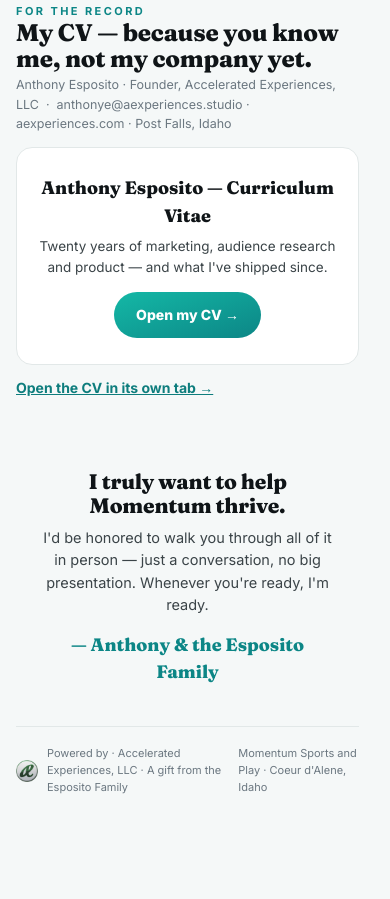
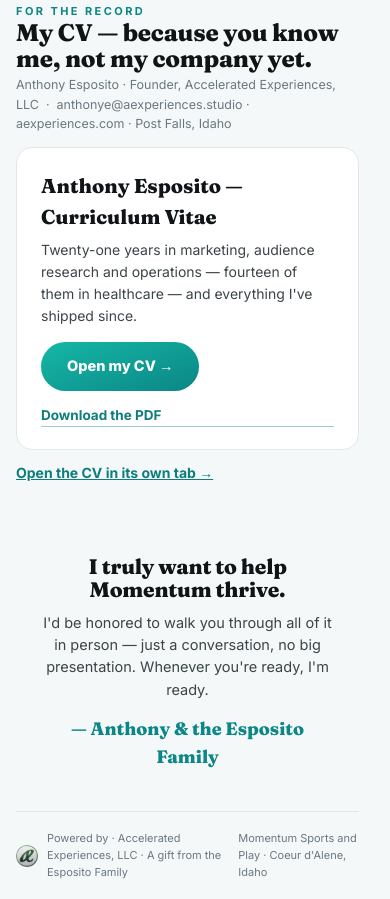
Before and after one commit to aexperiences/momentum-hub, a plain HTML site: page welcome.html in a window 390 px wide. Shown: the part 8523-9422 px from the top of the page. Before the commit the page ends 9337 px from the top, so only its background shows below. Drawn offline with Linux system fonts and the light colour scheme.

Commit message:
Welcome page: the CV can no longer render as an empty box

```diff
--- a/welcome.html
+++ b/welcome.html
@@ -116,9 +116,14 @@
   .door .du{margin-top:12px;font-size:12.5px;color:var(--sage2);font-weight:700;word-break:break-all}
   .door .go{margin-top:12px;display:inline-block;background:linear-gradient(160deg,var(--sage),var(--coral2));color:#fff;font-weight:800;font-size:13.5px;padding:11px 18px;border-radius:999px}
   /* ---- CV: iframe on desktop, button on phones (iOS will not render inline PDFs) ---- */
-  .cvbox{border:1px solid var(--line);border-radius:16px;overflow:hidden;background:#fff}
+  .cvbox{border:1px solid var(--line);border-radius:16px;overflow:hidden;background:#fff;margin-top:16px}
   .cvbox object,.cvbox iframe{display:block;width:100%;height:800px;border:0}
   .cvphone{display:none}
+  .cvcard{background:#fff;border:1px solid var(--line);border-radius:16px;padding:22px 24px}
+  .cvname{font-family:Fraunces,Georgia,serif;font-weight:800;font-size:20px;color:var(--ink)}
+  .cvline{font-size:14px;color:var(--ink2);margin:7px 0 16px;max-width:640px}
+  .cvbtn{display:inline-block;background:linear-gradient(160deg,var(--sage),var(--coral2));color:#fff;font-weight:800;font-size:14.5px;padding:13px 26px;border-radius:999px;text-decoration:none}
+  .cvdl{display:inline-block;margin-left:16px;font-size:13.5px;font-weight:700;color:var(--sage2);text-decoration:none;border-bottom:1px solid rgba(14,125,125,.4)}
   /* ---- PHONES ---- */
   @media(max-width:760px){
     .wrap{padding:0 16px}
@@ -142,7 +147,8 @@
     .freebanner .t{min-width:0;font-size:13.5px}
     .replbar{display:block}
     .replbar .x{min-width:0;margin-bottom:10px}
-    .cvbox object,.cvbox iframe{display:none}
+    .cvbox{display:none}
+    .cvdl{display:block;margin:14px 0 0 0}
     .cvphone{display:block;padding:26px 20px;text-align:center}
     .steps li{padding-left:38px;font-size:14px}
     video{max-height:none !important}
@@ -334,13 +340,16 @@ html{scrollbar-gutter:stable}
   <div class="eyebrow">For the record</div>
   <h2>My CV — because you know me, not my company yet.</h2>
   <div class="rmeta" style="margin-bottom:14px">Anthony Esposito · Founder, Accelerated Experiences, LLC &nbsp;·&nbsp; anthonye@aexperiences.studio · aexperiences.com · Post Falls, Idaho</div>
+  <div class="cvcard">
+    <div class="cvname">Anthony Esposito — Curriculum Vitae</div>
+    <div class="cvline">Twenty-one years in marketing, audience research and operations — fourteen of them in healthcare — and everything I've shipped since.</div>
+    <a class="cvbtn" href="/cv.pdf" target="_blank" rel="noopener">Open my CV &rarr;</a>
+    <a class="cvdl" href="/cv.pdf" download>Download the PDF</a>
+  </div>
   <div class="cvbox">
-    <object data="/cv.pdf#view=FitH" type="application/pdf"><iframe src="/cv.pdf"></iframe></object>
-    <div class="cvphone">
-      <div style="font-family:Fraunces,serif;font-weight:800;font-size:18px;margin-bottom:6px">Anthony Esposito — Curriculum Vitae</div>
-      <div style="font-size:13.5px;color:var(--ink2);margin-bottom:14px">Twenty years of marketing, audience research and product — and what I've shipped since.</div>
-      <a class="go" style="display:inline-block;background:linear-gradient(160deg,var(--sage),var(--coral2));color:#fff;font-weight:800;font-size:14px;padding:12px 22px;border-radius:999px;text-decoration:none" href="/cv.pdf" target="_blank" rel="noopener">Open my CV →</a>
-    </div>
+    <object data="/cv.pdf#view=FitH" type="application/pdf">
+      <iframe src="/cv.pdf" title="Anthony Esposito CV"></iframe>
+    </object>
   </div>
   <div style="margin-top:12px;font-size:14px"><a href="/cv.pdf" target="_blank" rel="noopener" style="color:var(--sage2);font-weight:700">Open the CV in its own tab →</a></div>
 </div></section>
```
